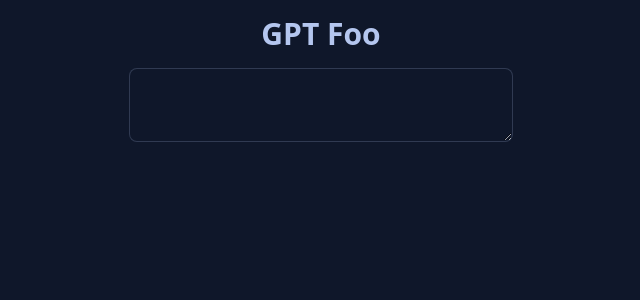
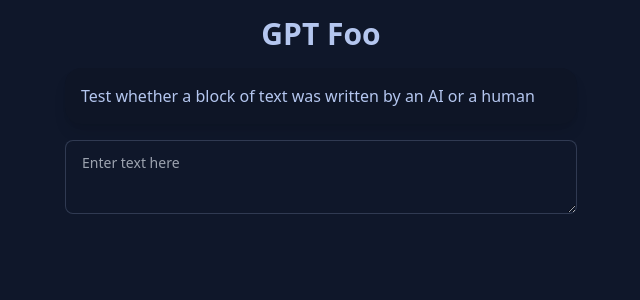
Before and after one commit to SeanPlusPlus/gptfoo, a Next.js app: page / in a window 1280 px wide. Shown: the top 300 px of the page, without its empty margins (319-959 px from the left). Built offline with nearby package versions, Linux system fonts and the light colour scheme.

Commit message:
main: layout

```diff
--- /dev/null
+++ b/components/Alert.js
@@ -0,0 +1,24 @@
+import { useContext } from 'react'
+import { GlobalContext } from '../context/GlobalState'
+
+export default function Alert() {
+  const {
+    alert
+  } = useContext(GlobalContext)
+
+  if (!alert) {
+    return <></>
+  }
+
+  return (
+    <div className="w-80 md:w-[32rem] m-auto pb-4">
+      <div className={`alert alert-${alert.status} shadow-lg`}>
+        <div>
+          <span>
+            {alert.text}
+          </span>
+        </div>
+      </div>
+    </div>
+  )
+}
--- a/components/Input.js
+++ b/components/Input.js
@@ -11,6 +11,6 @@ export default function Input() {
   }
 
   return (
-    <textarea className="textarea textarea-bordered w-96" onChange={(e) => handleChange(e)}></textarea>
+    <textarea className="textarea textarea-bordered w-80 md:w-[32rem]" placeholder="Enter text here" onChange={(e) => handleChange(e)}></textarea>
   )
 }
--- a/context/GlobalState.js
+++ b/context/GlobalState.js
@@ -8,6 +8,10 @@ import { log } from '../utils/logger'
 
 const initialState = {
   inputText: null,
+  alert: {
+    text: 'Test whether a block of text was written by an AI or a human',
+    status: 'info',
+  }
 }
 
 export const GlobalContext = createContext(initialState);
--- a/pages/index.js
+++ b/pages/index.js
@@ -1,4 +1,5 @@
 import Header from '../components/Header'
+import Alert from '../components/Alert'
 import Input from '../components/Input'
 
 const title = 'GPT Foo'
@@ -7,11 +8,14 @@ export default function Home() {
   return (
     <>
       <Header />
-      <main className="text-center">
-        <h1 className="text-3xl font-bold py-4">
-          {title}
-        </h1>
-        <Input />
+      <main className="md:h-screen">
+        <div className="text-center h-screen">
+          <h1 className="text-3xl font-bold py-4">
+            {title}
+          </h1>
+          <Alert />
+          <Input />
+        </div>
       </main>
     </>
   )
```
